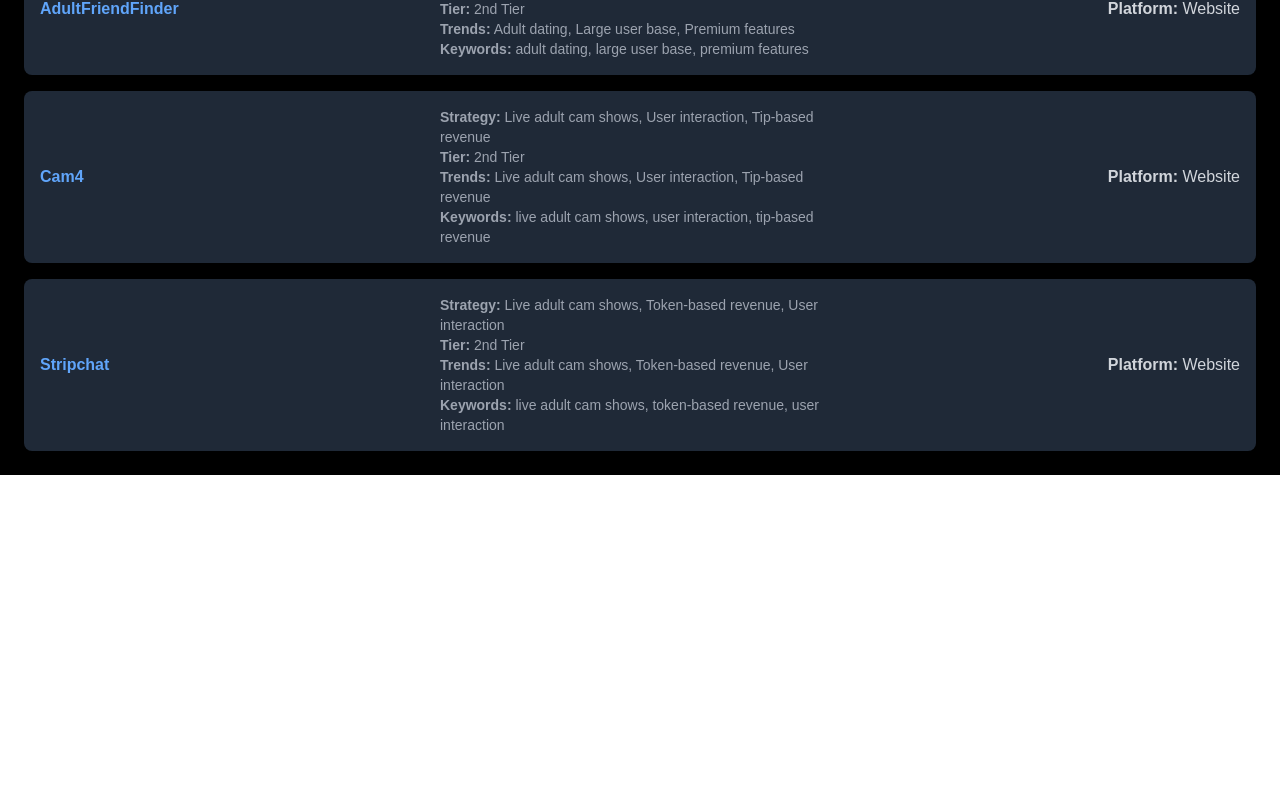
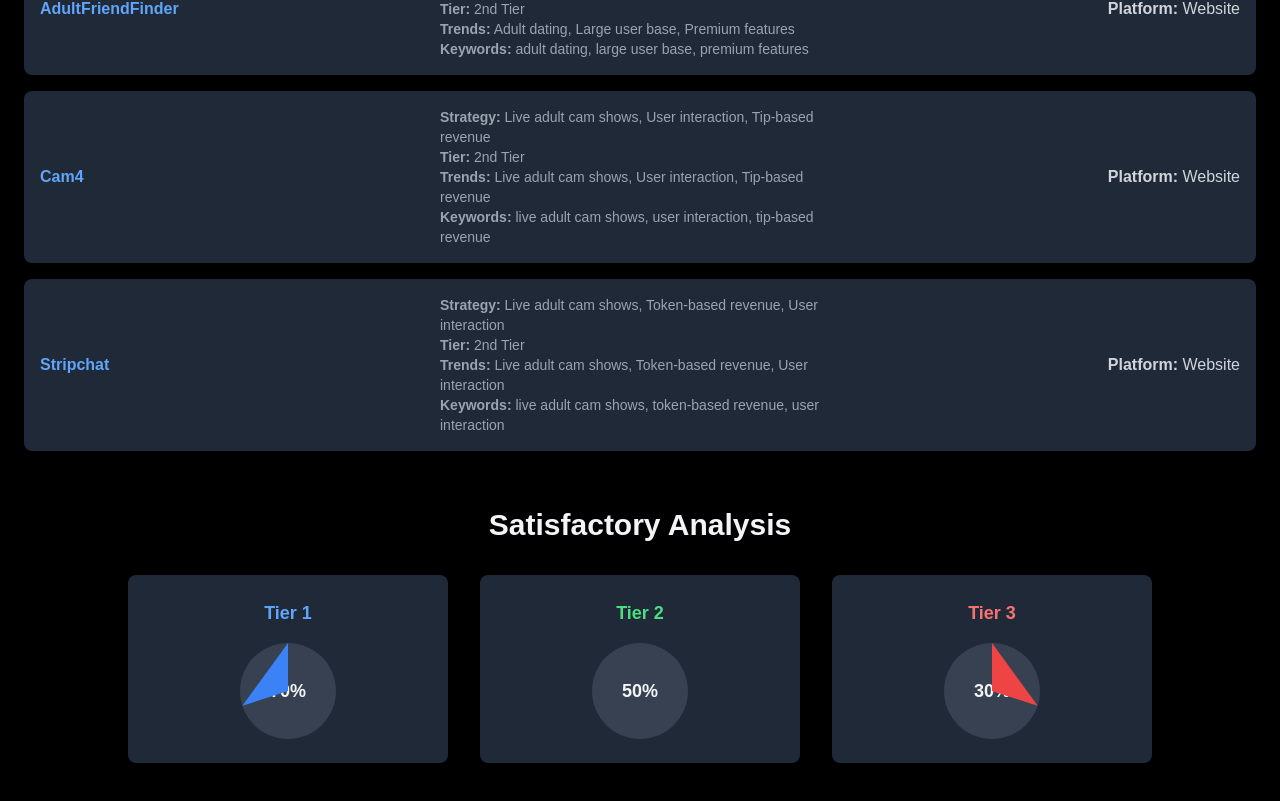
Before and after one commit to nitin14gupta/Level-Super-MInd, a Next.js app in the folder client/: page / in a window 1280 px wide. Shown: the part 537-1338 px from the top of the page. Before the commit the page ends 1012 px from the top, so only its background shows below. Built offline with nearby package versions, Linux system fonts and the light colour scheme.

Commit message:
somechages

```diff
--- a/client/src/app/page.jsx
+++ b/client/src/app/page.jsx
@@ -1,10 +1,12 @@
 import Image from "next/image";
 import Competitors from "@/components/Competitors";
+import SatisfactoryAnalysis from "@/components/SatisfactoryAnalysis";
 export default function Home() {
   return (
     <div>
       Hello, world!
       <Competitors />
+      <SatisfactoryAnalysis />
     </div>
   );
 }
--- /dev/null
+++ b/client/src/components/SatisfactoryAnalysis.jsx
@@ -0,0 +1,73 @@
+"use client"
+import React, { useState } from "react";
+
+function SatisfactoryAnalysis() {
+  const [tiers, setTiers] = useState({
+    tier1: 70,
+    tier2: 50,
+    tier3: 30,
+  });
+
+  return (
+    <div className="p-8 bg-black min-h-screen text-gray-200 flex flex-col items-center">
+      <h1 className="text-3xl font-bold mb-8 text-gray-100">Satisfactory Analysis</h1>
+      <div className="grid grid-cols-3 gap-8 w-full max-w-5xl">
+        {/* Tier 1 */}
+        <div className="flex flex-col items-center bg-gray-800 p-6 rounded-lg shadow-lg">
+          <h2 className="text-lg font-semibold text-blue-400 mb-4">Tier 1</h2>
+          <div className="relative w-24 h-24 bg-gray-700 rounded-full flex items-center justify-center">
+            <div
+              className="absolute top-0 left-0 w-24 h-24 rounded-full bg-blue-500"
+              style={{
+                clipPath: `polygon(50% 50%, 50% 0%, ${
+                  50 + 50 * Math.cos((tiers.tier1 / 100) * Math.PI * 2 - Math.PI / 2)
+                }% ${
+                  50 + 50 * Math.sin((tiers.tier1 / 100) * Math.PI * 2 - Math.PI / 2)
+                }%, 50% 50%)`,
+              }}
+            ></div>
+            <p className="text-gray-100 text-lg font-bold">{tiers.tier1}%</p>
+          </div>
+        </div>
+
+        {/* Tier 2 */}
+        <div className="flex flex-col items-center bg-gray-800 p-6 rounded-lg shadow-lg">
+          <h2 className="text-lg font-semibold text-green-400 mb-4">Tier 2</h2>
+          <div className="relative w-24 h-24 bg-gray-700 rounded-full flex items-center justify-center">
+            <div
+              className="absolute top-0 left-0 w-24 h-24 rounded-full bg-green-500"
+              style={{
+                clipPath: `polygon(50% 50%, 50% 0%, ${
+                  50 + 50 * Math.cos((tiers.tier2 / 100) * Math.PI * 2 - Math.PI / 2)
+                }% ${
+                  50 + 50 * Math.sin((tiers.tier2 / 100) * Math.PI * 2 - Math.PI / 2)
+                }%, 50% 50%)`,
+              }}
+            ></div>
+            <p className="text-gray-100 text-lg font-bold">{tiers.tier2}%</p>
+          </div>
+        </div>
+
+        {/* Tier 3 */}
+        <div className="flex flex-col items-center bg-gray-800 p-6 rounded-lg shadow-lg">
+          <h2 className="text-lg font-semibold text-red-400 mb-4">Tier 3</h2>
+          <div className="relative w-24 h-24 bg-gray-700 rounded-full flex items-center justify-center">
+            <div
+              className="absolute top-0 left-0 w-24 h-24 rounded-full bg-red-500"
+              style={{
+                clipPath: `polygon(50% 50%, 50% 0%, ${
+                  50 + 50 * Math.cos((tiers.tier3 / 100) * Math.PI * 2 - Math.PI / 2)
+                }% ${
+                  50 + 50 * Math.sin((tiers.tier3 / 100) * Math.PI * 2 - Math.PI / 2)
+                }%, 50% 50%)`,
+              }}
+            ></div>
+            <p className="text-gray-100 text-lg font-bold">{tiers.tier3}%</p>
+          </div>
+        </div>
+      </div>
+    </div>
+  );
+}
+
+export default SatisfactoryAnalysis;
```
Also changed, not shown: client/package.json (+6 -4 lines), 1 other file (tests, documents, lock files or other folders).
